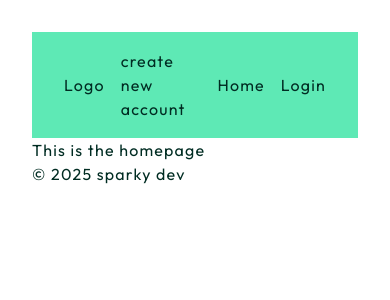
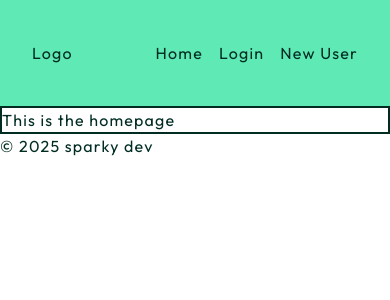
Before and after one commit to sparky9043/12-math-problem-generator, a React (Vite) app in the folder frontend/: page / in a window 390 px wide. Shown: the top 300 px of the page. Built offline with nearby package versions, Linux system fonts and the light colour scheme.

Commit message:
remove padding and add styles to mobile

```diff
--- a/frontend/src/components/HomePage.tsx
+++ b/frontend/src/components/HomePage.tsx
@@ -1,6 +1,6 @@
 const HomePage = () => {
   return (
-    <div>
+    <div className="border-2">
       This is the homepage
     </div>
   )
--- a/frontend/src/components/NavBar.tsx
+++ b/frontend/src/components/NavBar.tsx
@@ -28,13 +28,6 @@ const NavBar = (props: NavBarProps) => {
           {user && <div className="font-semibold">user type: {user.userType}</div>}
         </li>
         <li>
-          {user === null &&
-            <NavLink to="/new" className="hover:text-emerald-800">
-              create new account
-            </NavLink>
-          }
-        </li>
-        <li>
           {user === null
           ? <NavLink to="/" className="hover:text-emerald-900">
             Home
@@ -58,6 +51,13 @@ const NavBar = (props: NavBarProps) => {
             </div>
           </div>
         }
+        <li>
+          {user === null &&
+            <NavLink to="/new" className="hover:text-emerald-800">
+              New User
+            </NavLink>
+          }
+        </li>
       </ul>
     </nav>
   )
--- a/frontend/src/reset.css
+++ b/frontend/src/reset.css
@@ -14,7 +14,5 @@ body {
 }
 
 #root {
-  height: 100vh;
   overflow: hidden;
-  padding: 2rem;
 }
```
